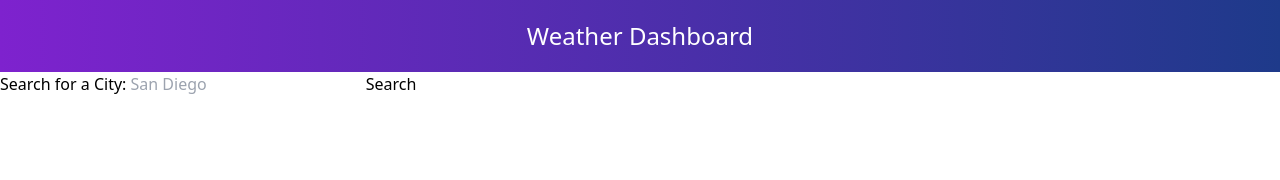
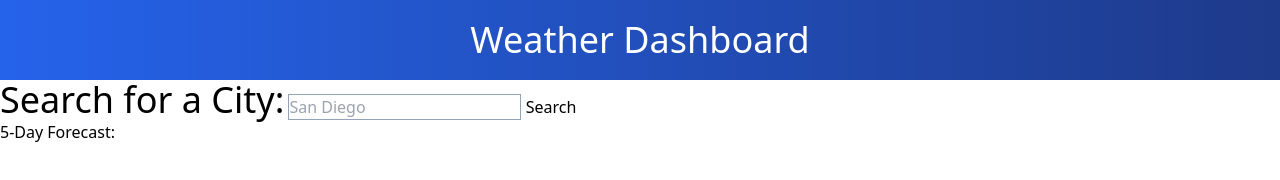
Before and after one commit to Baseduli/WeatherApp, a plain HTML site: page index.html in a window 1280 px wide. Drawn offline with nearby package versions, Linux system fonts and the light colour scheme.

Commit message:
working on some of the tailwind styling and hardcoded CSS. Will circle back to get flex working and adjust the width on the cards

```diff
--- a/index.html
+++ b/index.html
@@ -10,23 +10,23 @@
 </head>
 
 <body>
-    <div class="flex justify-center text-white py-5 bg-gradient-to-r from-purple-700 to-blue-900 ">
-        <h1 class="flex text-2xl">Weather Dashboard</h1>
+    <div class="flex justify-center text-white py-5 bg-gradient-to-r from-blue-600 to-blue-900 ">
+        <h1 class="flex text-4xl ">Weather Dashboard</h1>
     </div>
     <div class="container">
         <div>
             <form class="form-input" onsubmit="handleFormSubmit(event)">
-                <label for="search-input">Search for a City:</label>
-                <input id="search-input" class="w-50 border-slate-300 hover:border-indigo-300" type="text"
+                <label for="search-input" class="text-4xl">Search for a City:</label>
+                <input id="search-input" class="border border-slate-400" type="text"
                     placeholder="San Diego">
-                <button type="submit">Search</button>
+                <button type="submit" >Search</button>
             </form>
         </div>
         <div>
             <p id="city-forecast"></p>
         </div>
         <div>
-            <p id="five-day"></p>
+            <p id="five-day">5-Day Forecast:</p>
         </div>
     </div>
     <script src="main/assets/js/script.js"></script>
--- a/style.css
+++ b/style.css
@@ -1,4 +1,5 @@
 .forecast-card {
+    border-color:black;
     border-radius: 0%;
     color:white;
     border: 1px solid #000000;
```
